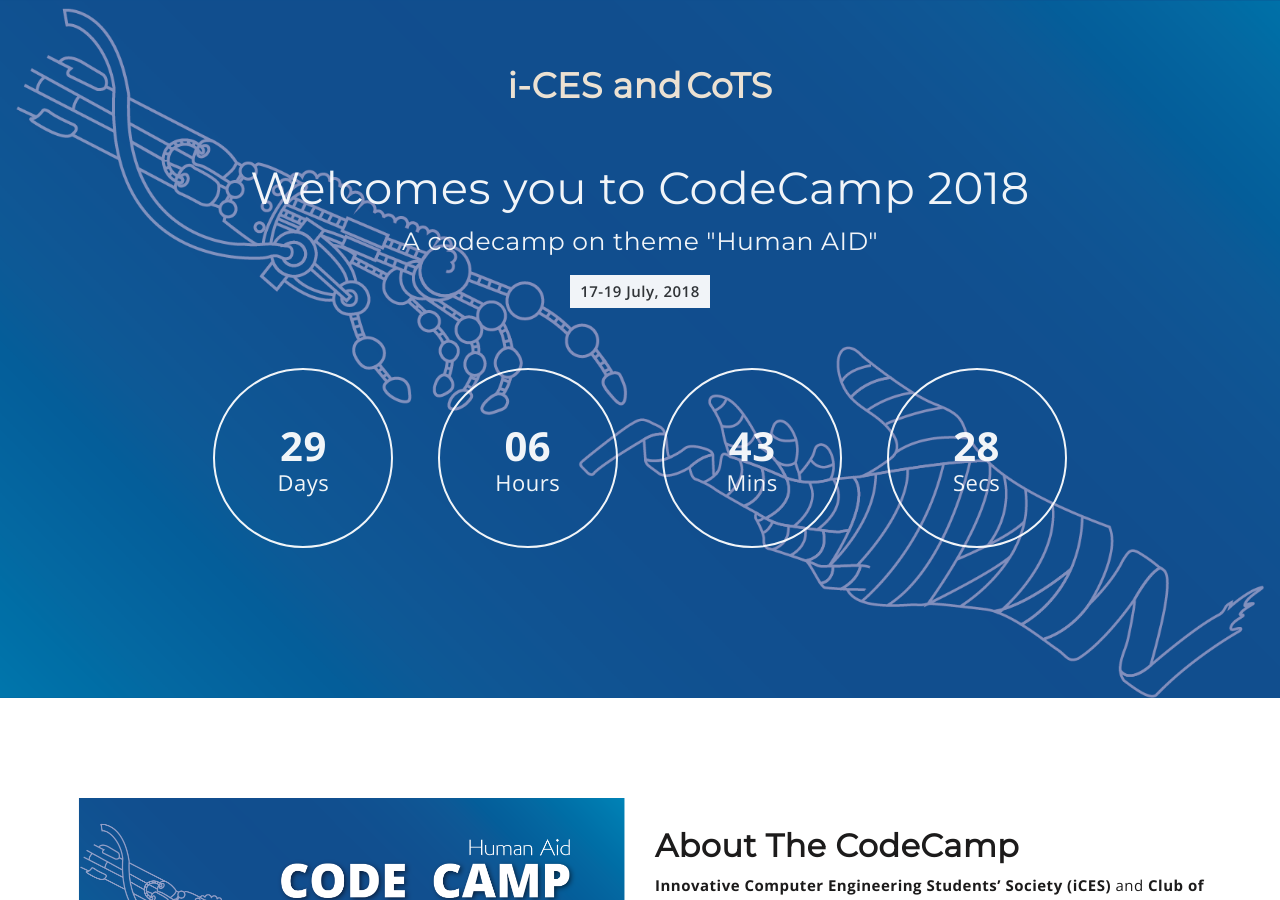
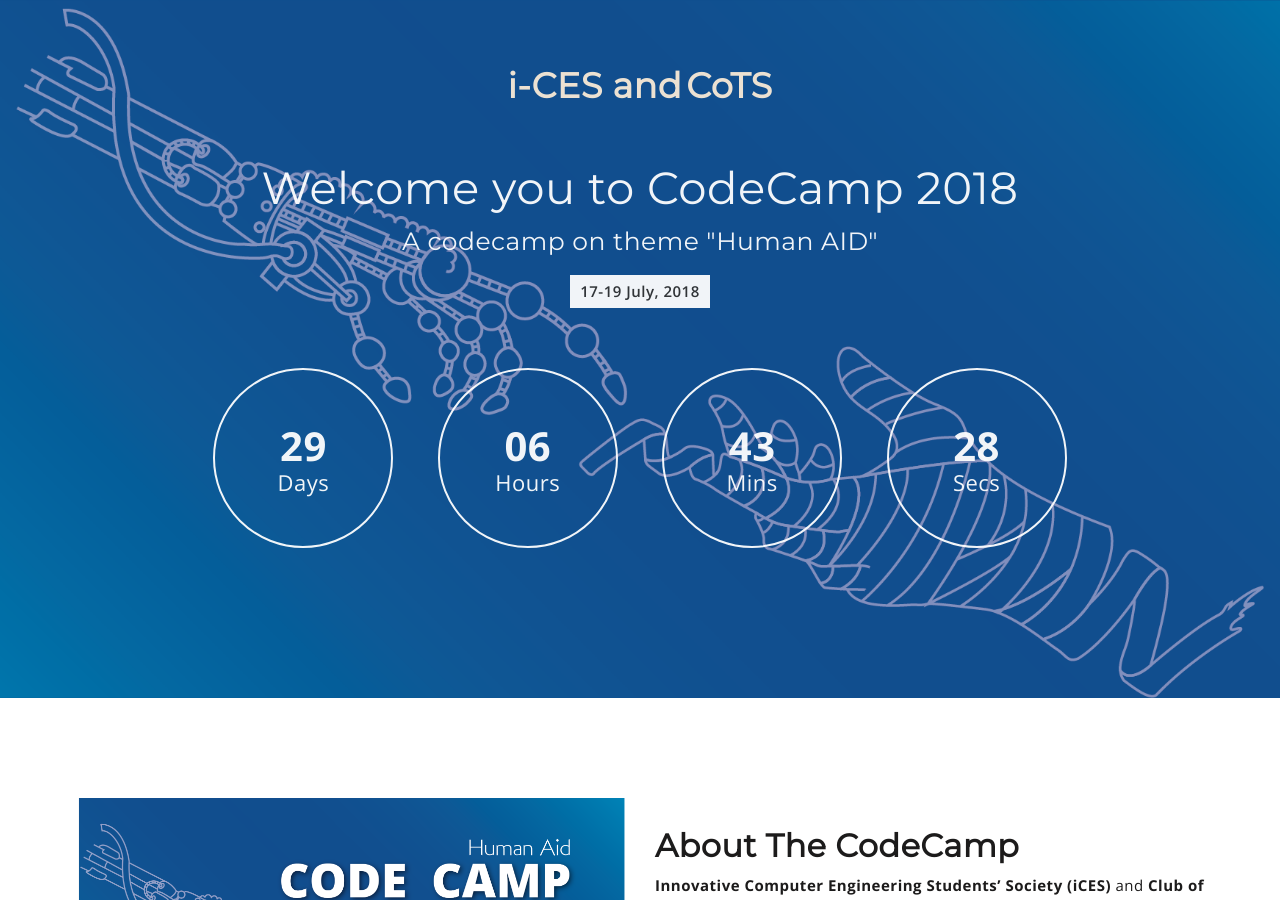
Before and after one commit to amritghimire/codecamp, a Jekyll site: the page built from index.md, in a window 1280 px wide and 900 px high. Built offline with Jekyll 4.4.1, drawn with Linux system fonts in a browser that asks for light colours; nearby versions of some CDN libraries.

Commit message:
Update _config.yml

```diff
--- a/_config.yml
+++ b/_config.yml
@@ -15,7 +15,7 @@
 # in the templates via {{ site.myvariable }}.
 title: CodeCamp 2018
 topline: CodeCamp 2018
-welcome: Welcomes you to CodeCamp 2018
+welcome: Welcome you to CodeCamp 2018
 tagline: A codecamp on theme "Human AID"
 date: 17-19 July, 2018
 email: codecamp2018@gmail.com
```
